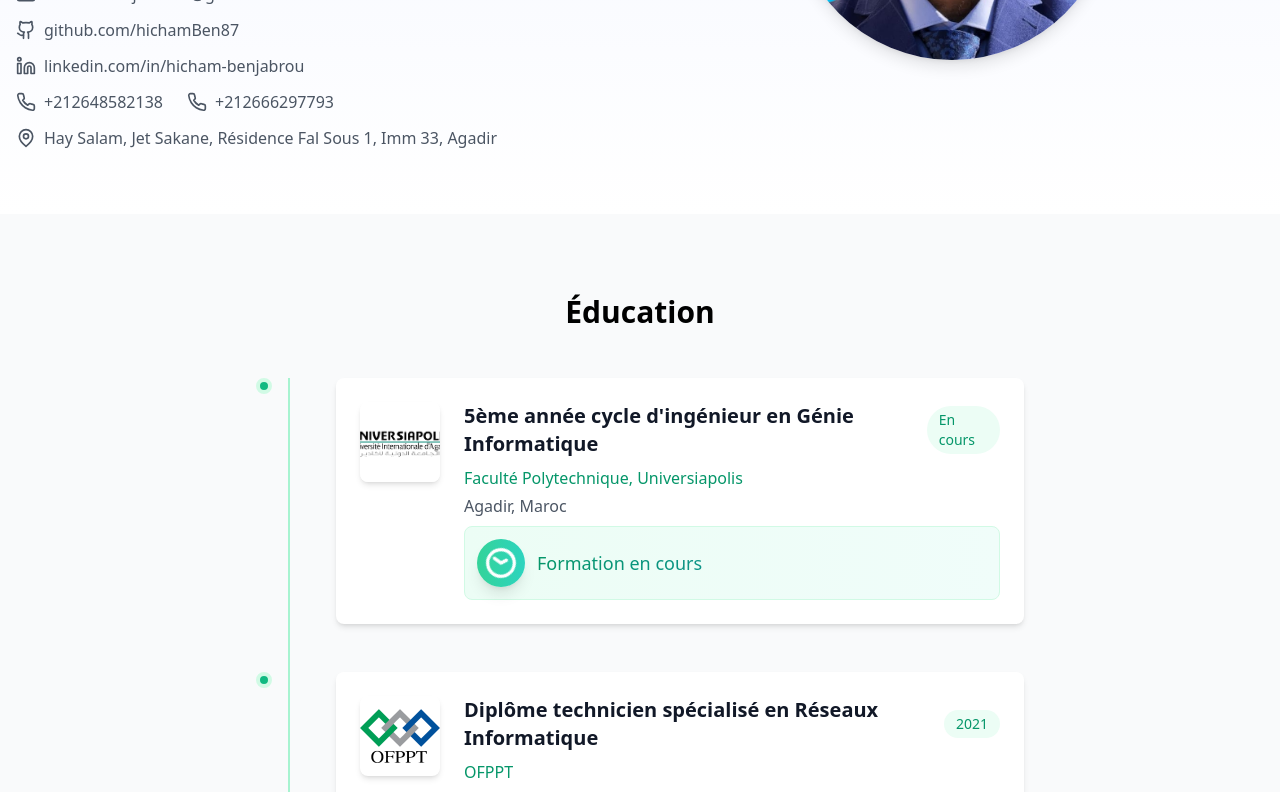
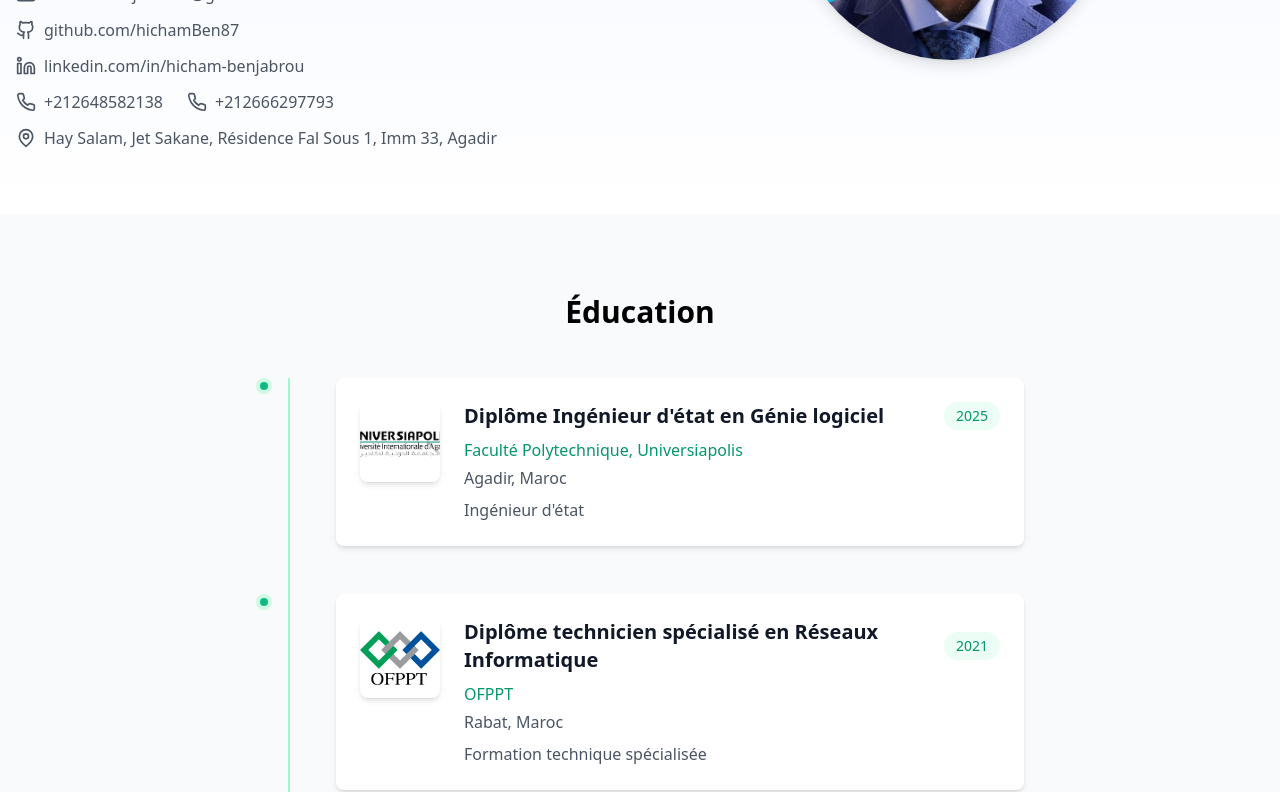
Before and after one commit to hichamBen87/portfolio, a React (Vite) app: page / in a window 1280 px wide. Shown: the part 478-1270 px from the top of the page. Built offline with nearby package versions, Linux system fonts and the light colour scheme.

Commit message:
Updated education.ts

```diff
--- a/src/data/education.ts
+++ b/src/data/education.ts
@@ -1,11 +1,11 @@
 export const education = [
   {
     id: 1,
-    diplome: "5ème année cycle d'ingénieur en Génie Informatique",
+    diplome: "Diplôme Ingénieur d'état en Génie logiciel",
     ecole: "Faculté Polytechnique, Universiapolis",
-    annee: "En cours",
+    annee: "2025",
     lieu: "Agadir, Maroc",
-    description: "Formation en cours",
+    description: "Ingénieur d'état",
     image: "/images/universiapolis.png"
   },
   {
```
